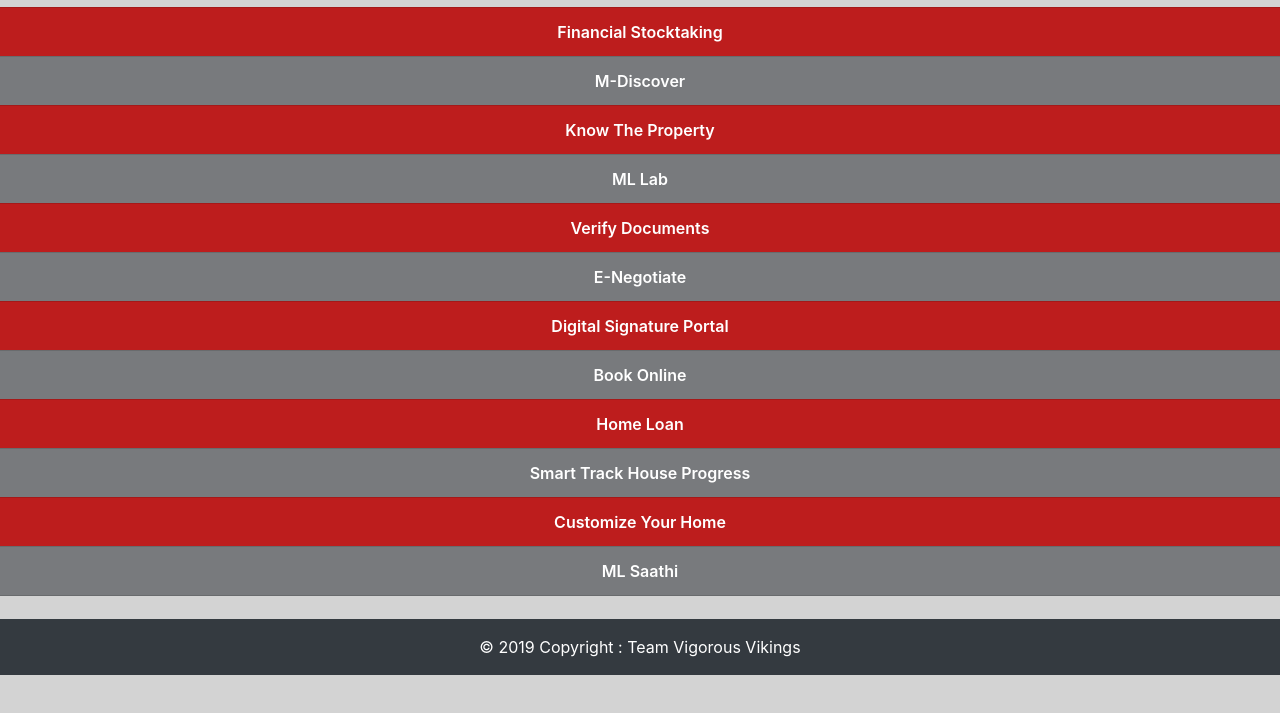
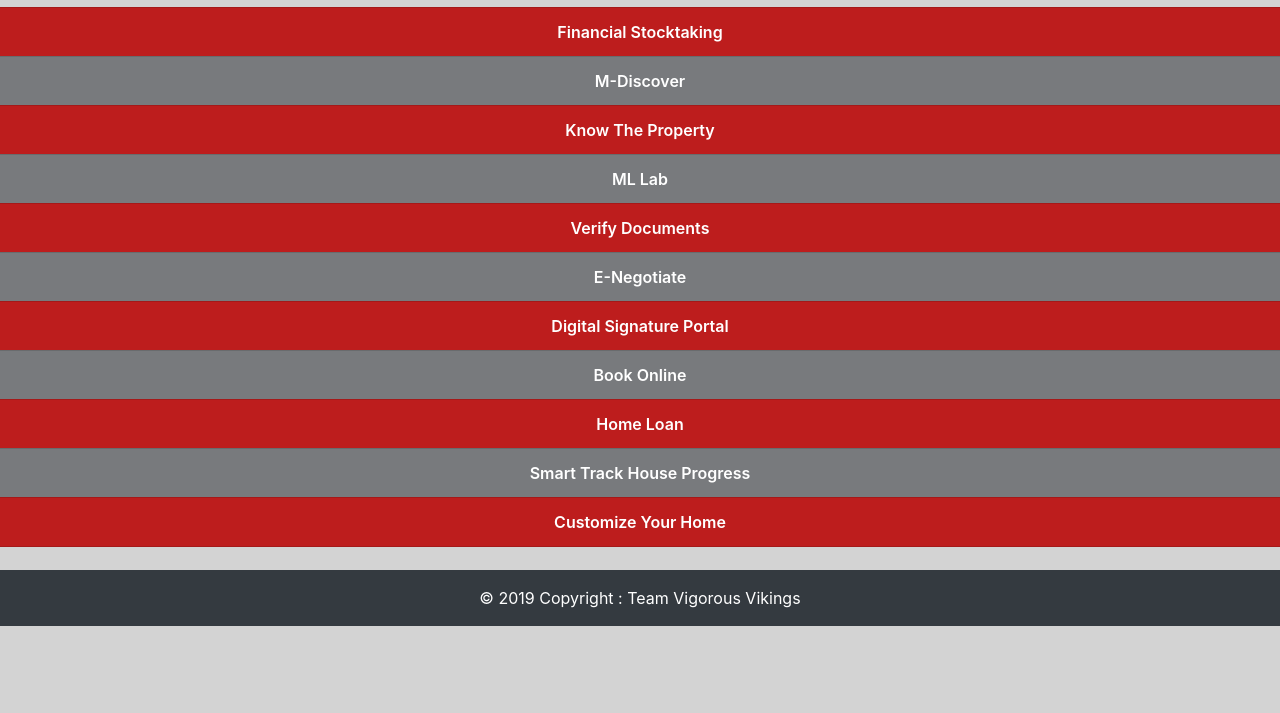
Before and after one commit to tanishq9/MHF-Backend, a website: page public/index.html in a window 1280 px wide. Shown: the part 77-790 px from the top of the page. Drawn offline with nearby package versions, Linux system fonts and the light colour scheme; a web font is replaced by a local one.

Commit message:
updates typo

```diff
--- a/public/index.html
+++ b/public/index.html
@@ -84,7 +84,7 @@
         <a href="smart.html" class="list-group-item text-center d-inline-block a2">Smart Track House Progress</a>
         <a href="customize.html" class="list-group-item text-center d-inline-block a1">Customize Your Home</a>
         <!--<a href="esnag.html" class="list-group-item text-center d-inline-block a2">E-Snag</a>-->
-        <a href="saathi.html" class="list-group-item text-center d-inline-block a2">ML Saathi</a>
+        <!--<a href="saathi.html" class="list-group-item text-center d-inline-block a2">ML Saathi</a>-->
     </div>
     <br>
 
```
